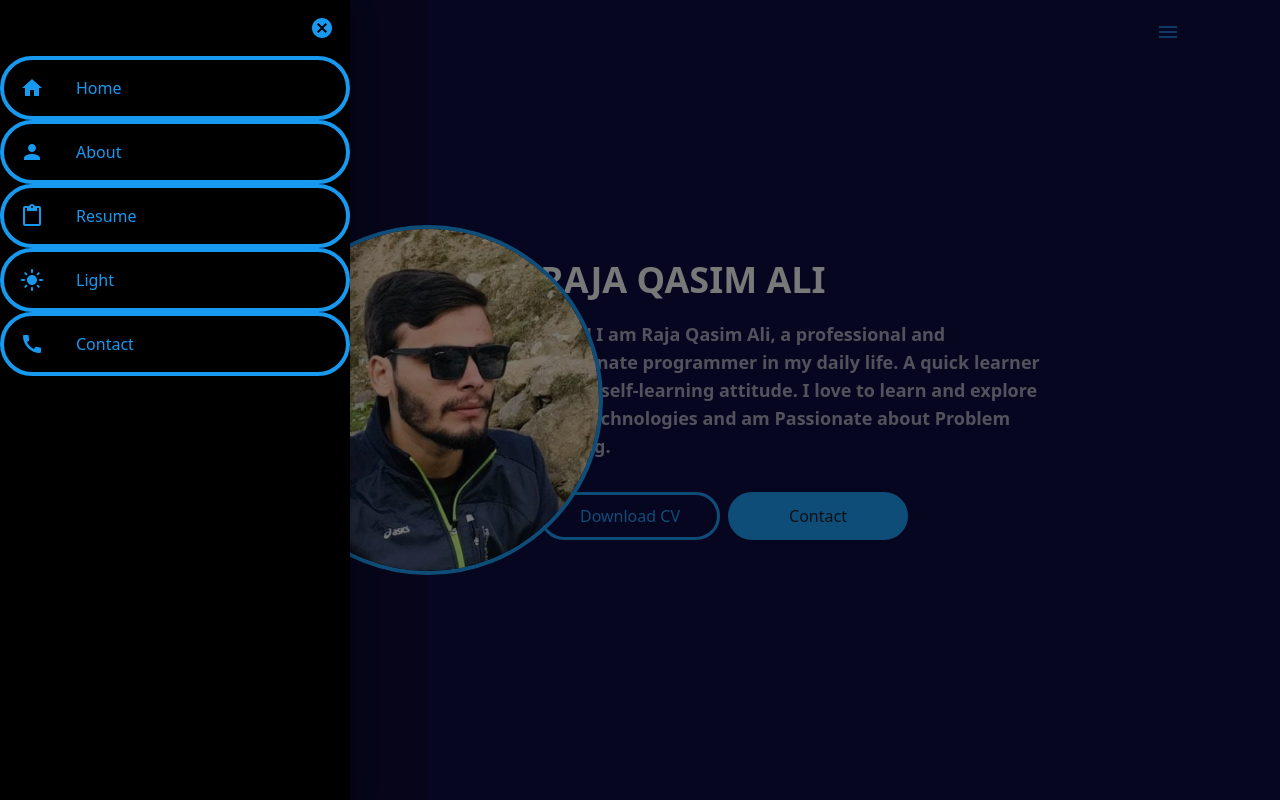
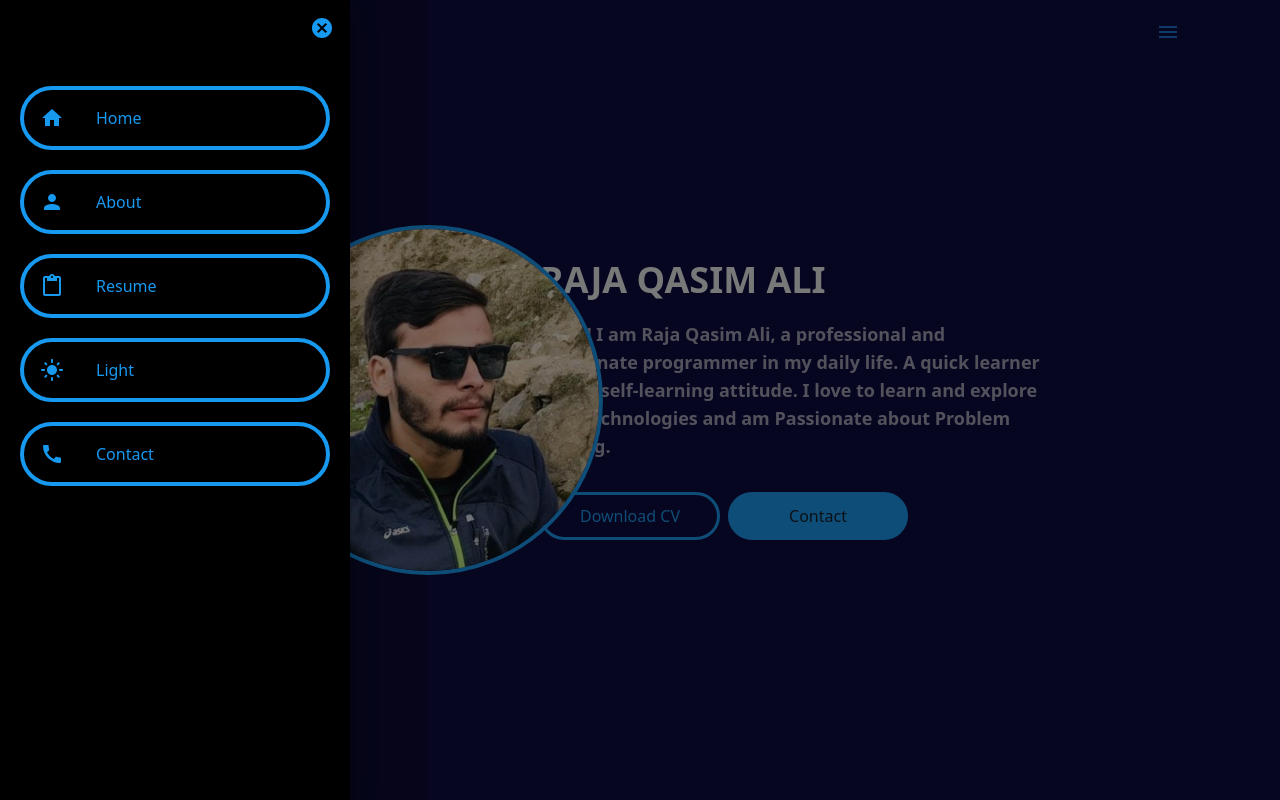
Before and after one commit to RJ-QASIM/PortFolio, a Next.js app: page / in a window 1280 px wide. Both pictures are taken after a click on the button 1168 px from the left and 32 px from the top of the page. Built offline with nearby package versions, Linux system fonts and the light colour scheme.

Commit message:
portfolio

```diff
--- a/components/Drawer/Drawer.jsx
+++ b/components/Drawer/Drawer.jsx
@@ -13,6 +13,7 @@ import ContentPasteIcon from "@mui/icons-material/ContentPaste";
 import LightModeIcon from "@mui/icons-material/LightMode";
 import CallIcon from "@mui/icons-material/Call";
 import CancelIcon from "@mui/icons-material/Cancel";
+import { Margin } from "@mui/icons-material";
 export default function TemporaryDrawer({ ColorHandel, Color }) {
   const [state, setState] = React.useState({
     left: false,
@@ -40,7 +41,15 @@ export default function TemporaryDrawer({ ColorHandel, Color }) {
       <div className="flex justify-end p-4">
         <CancelIcon />
       </div>
-      <List className="border-[4px] m-10 rounded-full border-[#1799F0]">
+      <List
+        style={{
+          border: "4px solid #1799F0",
+          position: "relative",
+          top: "10px",
+          margin: "20px",
+          borderRadius: "100px",
+        }}
+      >
         <ListItem disablePadding>
           <ListItemButton>
             <ListItemIcon>
@@ -50,7 +59,16 @@ export default function TemporaryDrawer({ ColorHandel, Color }) {
           </ListItemButton>
         </ListItem>
       </List>
-      <List className="border-[4px] m-10 rounded-full border-[#1799F0]">
+      <List
+        style={{
+          border: "4px solid #1799F0",
+          position: "relative",
+          top: "10px",
+          margin: "20px",
+
+          borderRadius: "100px",
+        }}
+      >
         <ListItem disablePadding>
           <ListItemButton>
             <ListItemIcon>
@@ -60,7 +78,16 @@ export default function TemporaryDrawer({ ColorHandel, Color }) {
           </ListItemButton>
         </ListItem>
       </List>
-      <List className="border-[4px] m-10 rounded-full border-[#1799F0]">
+      <List
+        style={{
+          border: "4px solid #1799F0",
+          position: "relative",
+          top: "10px",
+          margin: "20px",
+
+          borderRadius: "100px",
+        }}
+      >
         <ListItem disablePadding>
           <ListItemButton>
             <ListItemIcon>
@@ -71,7 +98,14 @@ export default function TemporaryDrawer({ ColorHandel, Color }) {
         </ListItem>
       </List>
       <List
-        className="border-[4px] m-10 rounded-full border-[#1799F0] "
+        style={{
+          border: "4px solid #1799F0",
+          position: "relative",
+          top: "10px",
+          margin: "20px",
+
+          borderRadius: "100px",
+        }}
         onClick={ColorHandel}
       >
         <ListItem disablePadding>
@@ -84,7 +118,16 @@ export default function TemporaryDrawer({ ColorHandel, Color }) {
         </ListItem>
       </List>
 
-      <List className="border-[4px] m-10 rounded-full border-[#1799F0]">
+      <List
+        style={{
+          border: "4px solid #1799F0",
+          position: "relative",
+          top: "10px",
+          margin: "20px",
+
+          borderRadius: "100px",
+        }}
+      >
         <ListItem disablePadding>
           <ListItemButton>
             <ListItemIcon>
--- a/components/SocialIcons/SocialIcons.jsx
+++ b/components/SocialIcons/SocialIcons.jsx
@@ -6,11 +6,12 @@ export default function SocialIcons({ Color }) {
   return (
     <div>
       <div
-        className={`text-[${Color.primary}] mt-[268px] w-[200px]  flex justify-around`}
+        className={`mt-[268px] w-[200px]  flex justify-around`}
+        style={{ color: Color.primary }}
       >
-        <LinkedInIcon className="w-10 h-10" />
-        <GitHubIcon className="w-10 h-10" />
-        <FacebookIcon className="w-10 h-10" />
+        <LinkedInIcon style={{ width: "40px", height: "40px" }} />
+        <GitHubIcon style={{ width: "40px", height: "40px" }} />
+        <FacebookIcon style={{ width: "40px", height: "40px" }} />
       </div>
     </div>
   );
```
